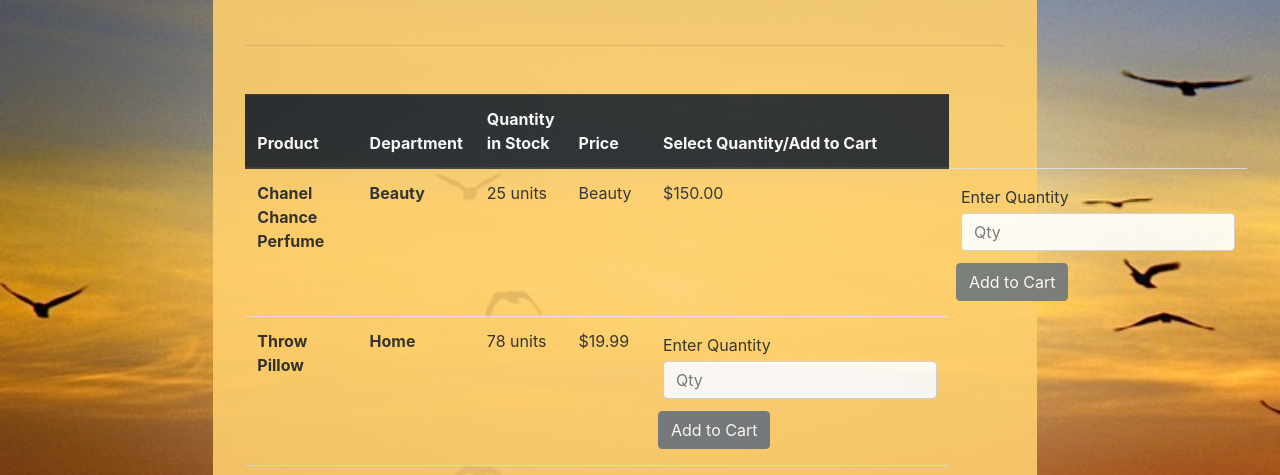
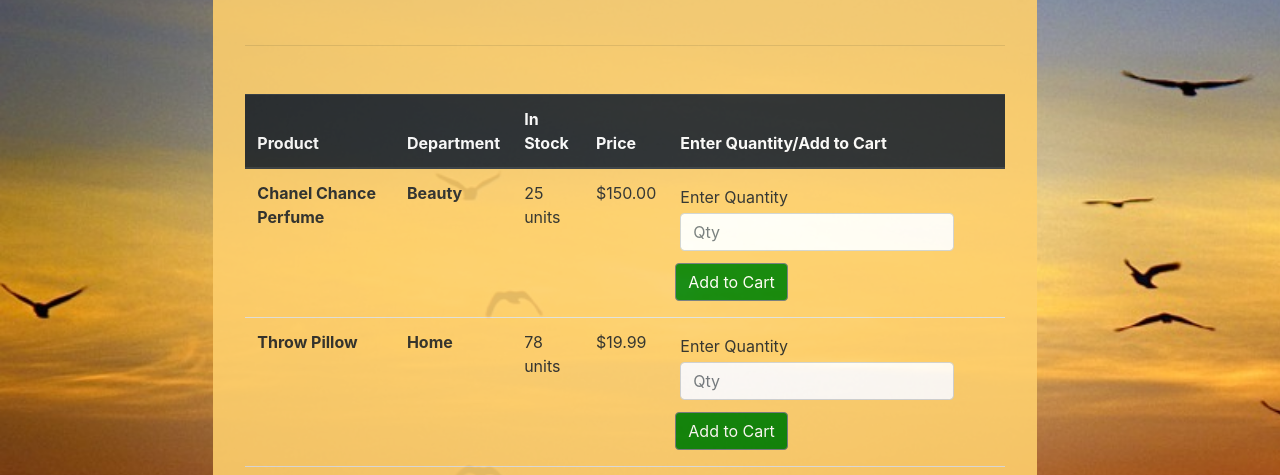
Before and after one commit to stefeifert/Bamazon, a website: page index.html in a window 1280 px wide. Shown: the part 264-739 px from the top of the page. Drawn offline with nearby package versions, Linux system fonts and the light colour scheme; no server answers.

Commit message:
updated css and html again

```diff
--- a/index.html
+++ b/index.html
@@ -54,9 +54,9 @@
                         <tr>
                             <th scope="col">Product</th>
                             <th scope="col">Department</th>
-                            <th scope="col">Quantity in Stock</th>
+                            <th scope="col">In Stock</th>
                             <th scope="col">Price</th>
-                            <th scope="col">Select Quantity/Add to Cart</th>
+                            <th scope="col">Enter Quantity/Add to Cart</th>
                         </tr>
                     </thead>
                     <tbody id="product-info">
@@ -64,7 +64,6 @@
                             <th>Chanel Chance Perfume</th>
                             <th>Beauty</th>
                             <td>25 units</td>
-                            <td>Beauty</td>
                             <td>$150.00</td>
                             <td>
                                 <form class="form-inline">
--- a/public/css/style.css
+++ b/public/css/style.css
@@ -38,6 +38,9 @@ body{
     margin-top:35px;
     background-color: rgb(253, 207, 108);
 }
+.btn{
+    background-color: green;
+}
 .cart-counter{
     font-family:Arial, Helvetica, sans-serif;
     font-weight:bold;
```
